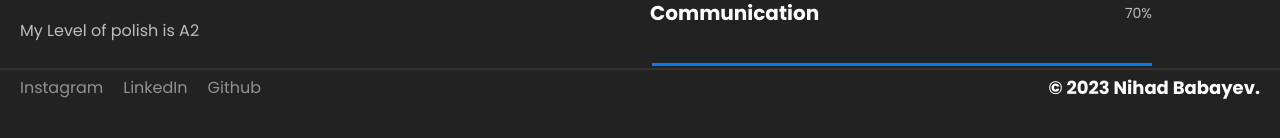
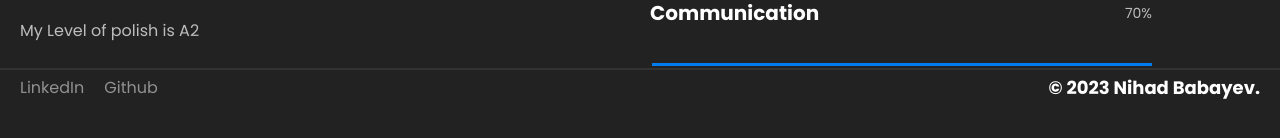
Before and after one commit to Nihad512/Portfolio, a React (Create React App) app: page /Skills in a window 1280 px wide. Shown: the part 654-792 px from the top of the page. Built offline with nearby package versions, Linux system fonts and the light colour scheme.

Commit message:
Update Footer.jsx

```diff
--- a/src/Components/Footer.jsx
+++ b/src/Components/Footer.jsx
@@ -6,9 +6,8 @@ function Footer() {
         <hr/>
         <div className='flex direction_row justify_between Social'>
             <span>
-                <a href="">Instagram</a>
-                <a href="">LinkedIn</a>
-                <a href="">Github</a>
+                <a href="https://pl.linkedin.com/in/nihad-babayev-937068227?trk=people-guest_people_search-card">LinkedIn</a>
+                <a href="https://github.com/nihad512">Github</a>
             </span>
             <span>
             © 2023 Nihad Babayev.
```
